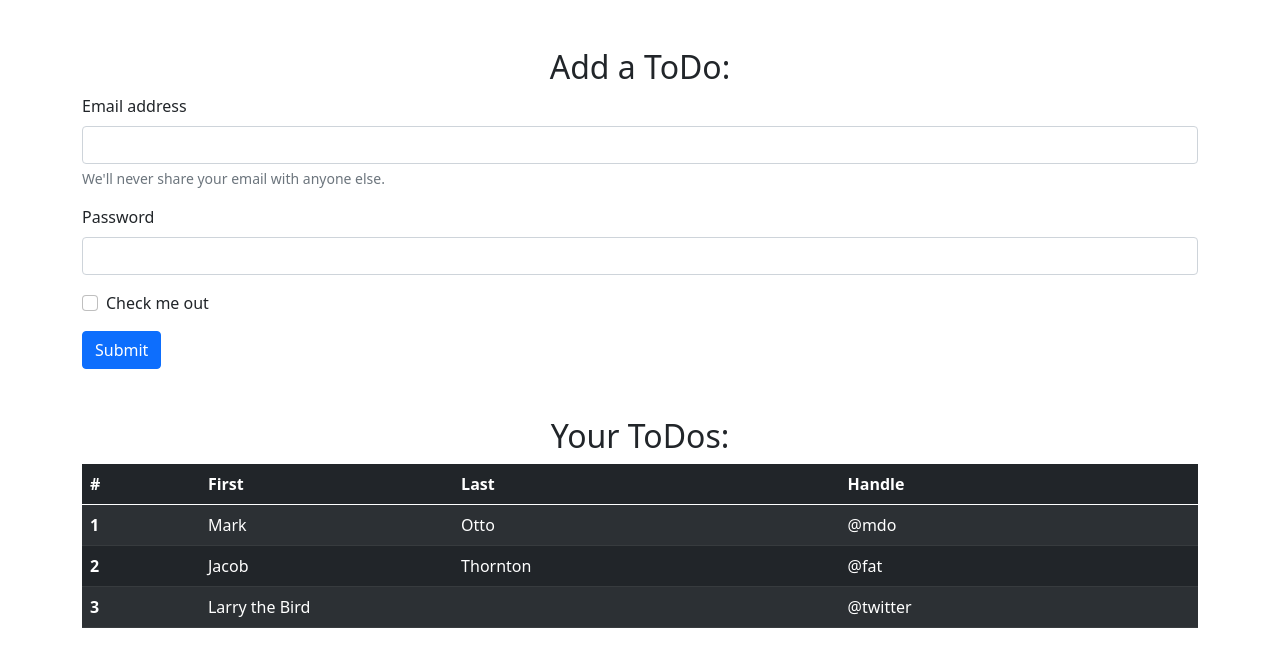
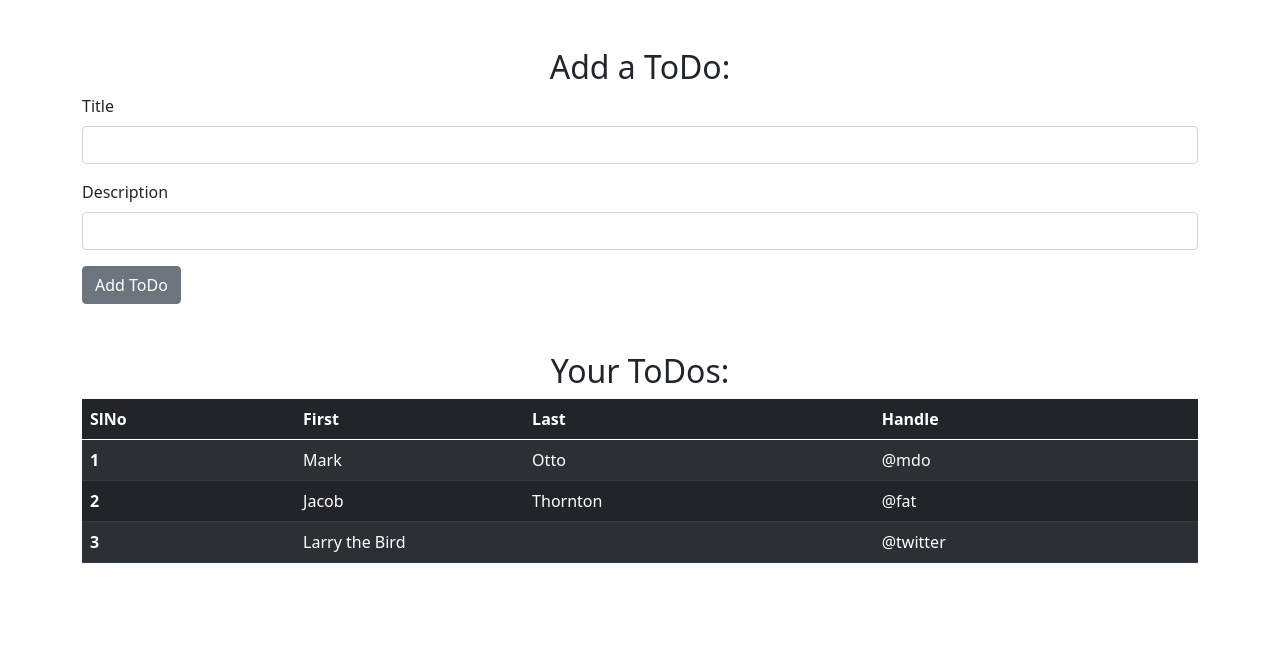
Before and after one commit to CIPHERTron/krypton, a Flask app: page / in a window 1280 px wide. Shown: the part 56-723 px from the top of the page. Run offline with Flask 2, Linux system fonts and the light colour scheme.

Commit message:
Modify client interface

```diff
--- a/templates/index.html
+++ b/templates/index.html
@@ -52,19 +52,14 @@
                 <h2 style="text-align:center">Add a ToDo:</h2>
                 <form>
                         <div class="mb-3">
-                                <label for="exampleInputEmail1" class="form-label">Email address</label>
-                                <input type="email" class="form-control" id="exampleInputEmail1" aria-describedby="emailHelp">
-                                <div id="emailHelp" class="form-text">We'll never share your email with anyone else.</div>
+                                <label for="title" class="form-label">Title</label>
+                                <input type="text" class="form-control" id="title" aria-describedby="emailHelp">
                         </div>
                         <div class="mb-3">
-                                <label for="exampleInputPassword1" class="form-label">Password</label>
-                                <input type="password" class="form-control" id="exampleInputPassword1">
+                                <label for="desc" class="form-label">Description</label>
+                                <input type="text" class="form-control" id="desc">
                         </div>
-                        <div class="mb-3 form-check">
-                                <input type="checkbox" class="form-check-input" id="exampleCheck1">
-                                <label class="form-check-label" for="exampleCheck1">Check me out</label>
-                        </div>
-                        <button type="submit" class="btn btn-primary">Submit</button>
+                        <button type="submit" class="btn btn-secondary">Add ToDo</button>
                 </form>
         </div>
 
@@ -73,7 +68,7 @@
                 <table class="table table-dark table-striped">
                         <thead>
                         <tr>
-                                <th scope="col">#</th>
+                                <th scope="col">SlNo</th>
                                 <th scope="col">First</th>
                                 <th scope="col">Last</th>
                                 <th scope="col">Handle</th>
```
